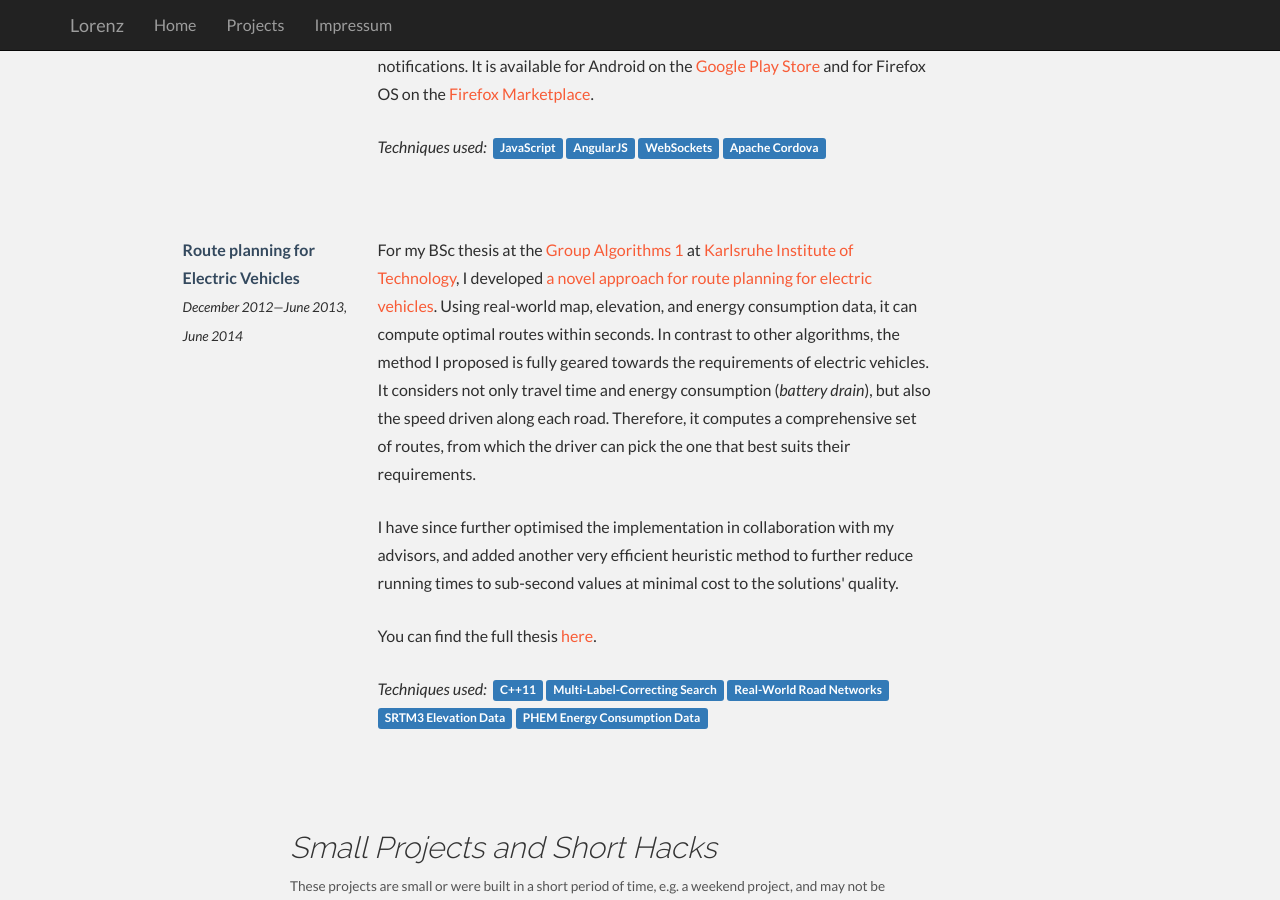
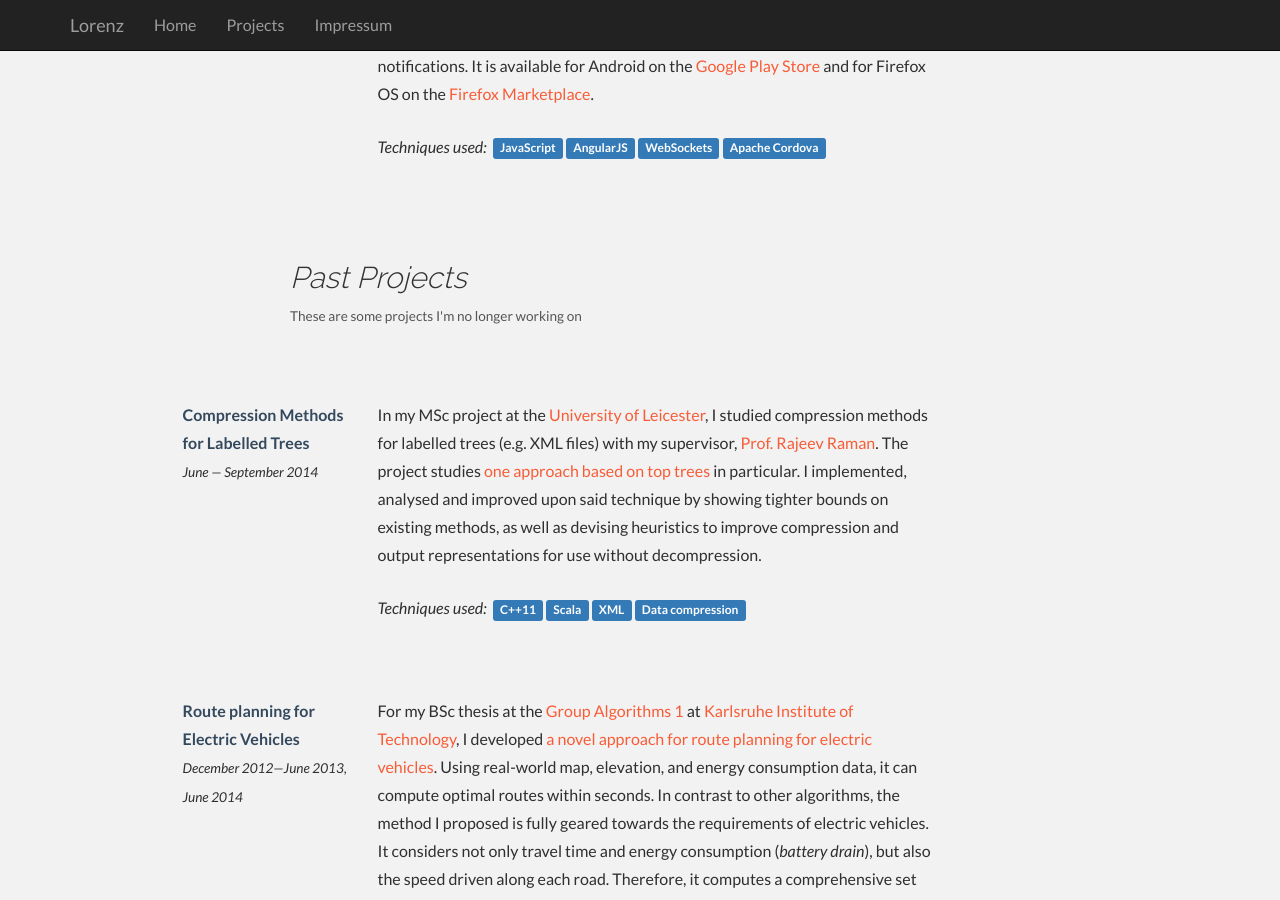
Before and after one commit to lorenzhs/lorenzhs.github.io, a Jekyll site: the page built from projects.html, in a window 1280 px wide and 900 px high, scrolled down 1517 px. Built offline with Jekyll 4.4.1, drawn with Linux system fonts in a browser that asks for light colours; nearby versions of some CDN libraries.

Commit message:
Add MSc project to list

```diff
--- a/projects.html
+++ b/projects.html
@@ -82,6 +82,44 @@ title: Lorenz — Projects
         </div>
     </div>
 </div>
+
+
+<div class="container desc">
+    <div class="col-lg-7 col-lg-offset-2">
+        <p>
+        <h2><em>Past Projects</em></h2>
+        <small>These are some projects I'm no longer working on</small>
+        </p>
+    </div>
+</div>
+
+<a id="tree-compression"></a>
+<div class="container desc">
+    <div class="row">
+        <div class="col-lg-2 col-lg-offset-1">
+            <p>
+            <a href="#tree-compression">
+                <t>Compression Methods for Labelled Trees</t>
+            </a>
+            <br />
+            <small><em>June — September 2014</em></small>
+            </p>
+        </div>
+        <div class="col-lg-6">
+            <p>
+            In my MSc project at the <a href="http://www.le.ac.uk">University of Leicester</a>, I studied compression methods for labelled trees (e.g. XML files) with my supervisor, <a href="http://www.cs.le.ac.uk/people/rraman/">Prof. Rajeev Raman</a>. The project studies <a href="http://arxiv.org/abs/1304.5702">one approach based on top trees</a> in particular. I implemented, analysed and improved upon said technique by showing tighter bounds on existing methods, as well as devising heuristics to improve compression and output representations for use without decompression.
+            </p>
+            <p>
+            <em>Techniques used:&nbsp;</em>
+            <span class="label label-primary">C++11</span>
+            <span class="label label-primary">Scala</span>
+            <span class="label label-primary">XML</span>
+            <span class="label label-primary">Data compression</span>
+            </p>
+        </div>
+    </div>
+</div>
+
 <a id="ev-routing"></a>
 <div class="container desc">
     <div class="row">
@@ -186,13 +224,3 @@ title: Lorenz — Projects
         </div>
     </div>
 </div>
-<!--
-<div class="container desc">
-    <div class="col-lg-7 col-lg-offset-2">
-        <p>
-        <h2><em>Previous and retired Projects</em></h2>
-        <small>These are the projects where I do not work on anymore or that are completely retired.</small>
-        </p>
-    </div>
-</div>
--->
```
